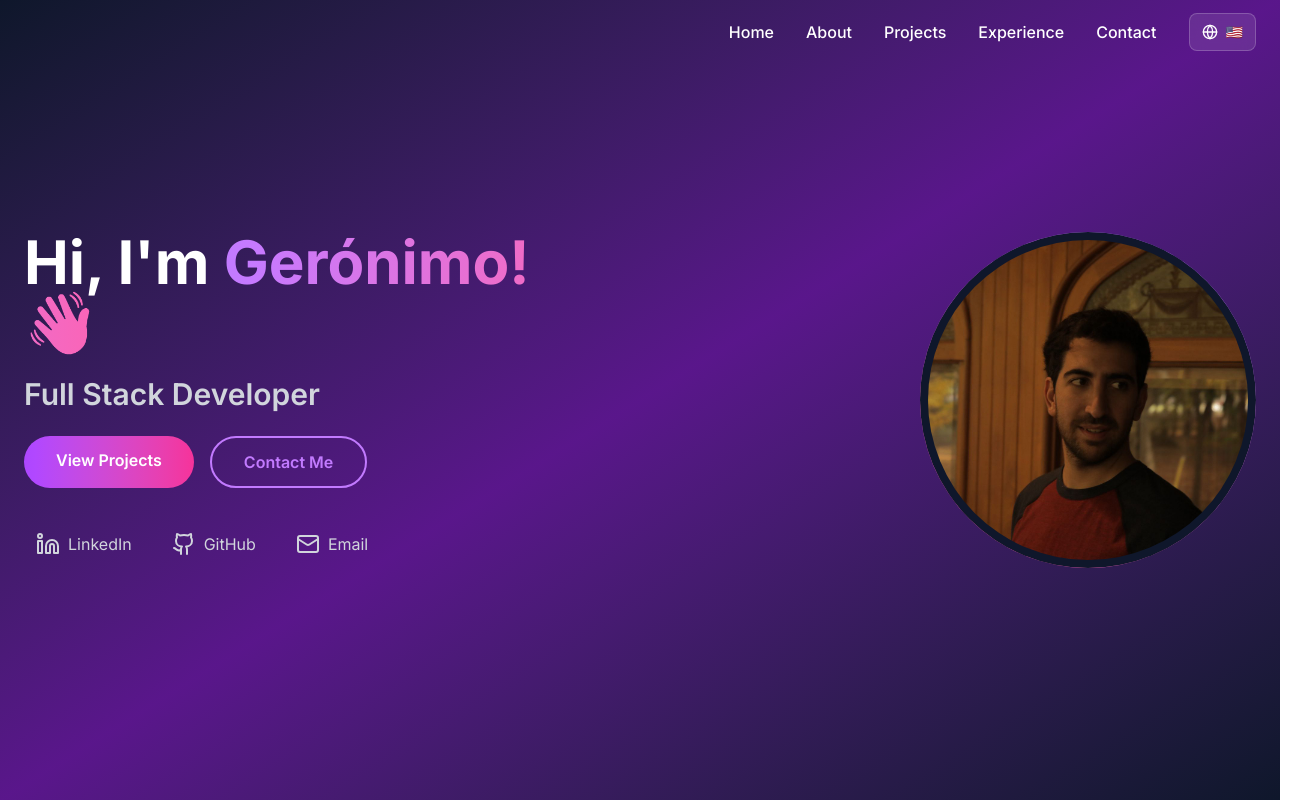
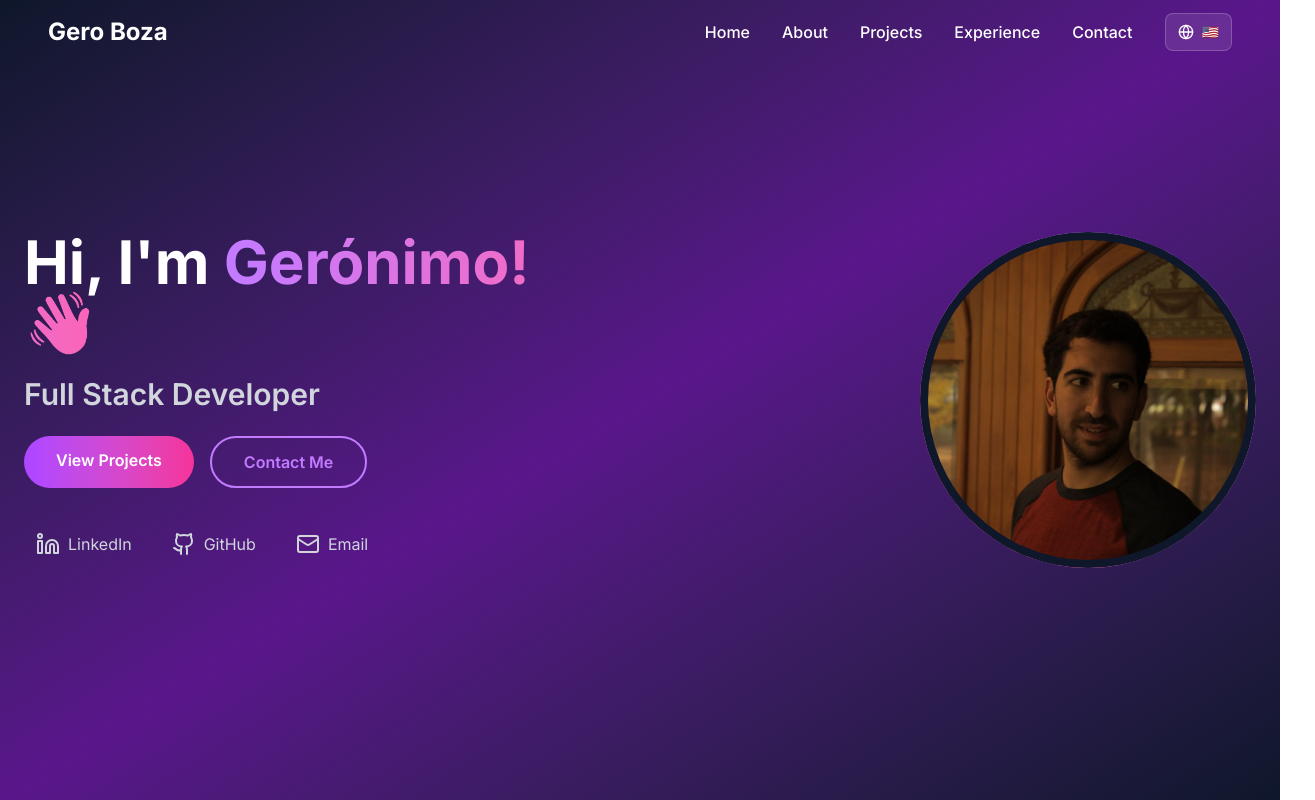
Before and after one commit to GeroBoza/new-portfolio, a Next.js app: page / in a window 1280 px wide. Shown: the top 800 px of the page, 1315 px wide, since content can reach past the window. Built offline with nearby package versions, Linux system fonts and the light colour scheme.

Commit message:
navbar styles fixes

```diff
--- a/src/app/globals.css
+++ b/src/app/globals.css
@@ -7,6 +7,7 @@
 
     body {
         font-family: "Inter", sans-serif;
+        overflow-x: hidden;
     }
 }
 
--- a/src/app/page.tsx
+++ b/src/app/page.tsx
@@ -8,7 +8,7 @@ import Projects from "@/components/Projects";
 
 export default function Home() {
     return (
-        <div id="home">
+        <div id="home" className="overflow-x-hidden">
             <Navigation />
             <Hero />
             <About />
--- a/src/components/Navigation.tsx
+++ b/src/components/Navigation.tsx
@@ -66,14 +66,14 @@ const Navigation = () => {
                 scrolled ? "bg-white/95 backdrop-blur-md shadow-lg" : "bg-transparent"
             }`}
         >
-            <div className="container mx-auto px-4 sm:px-6">
+            <div className="container mx-auto px-6 sm:px-8 lg:px-12">
                 <div className="flex items-center justify-between h-16">
                     {/* Logo */}
                     <motion.div
                         whileHover={{ scale: 1.05 }}
                         className="text-xl sm:text-2xl font-bold"
                     >
-                        {/* <a
+                        <a
                             href="#home"
                             onClick={(e) => {
                                 e.preventDefault();
@@ -84,7 +84,7 @@ const Navigation = () => {
                             }`}
                         >
                             Gero Boza
-                        </a> */}
+                        </a>
                     </motion.div>
 
                     {/* Desktop Navigation */}
```
